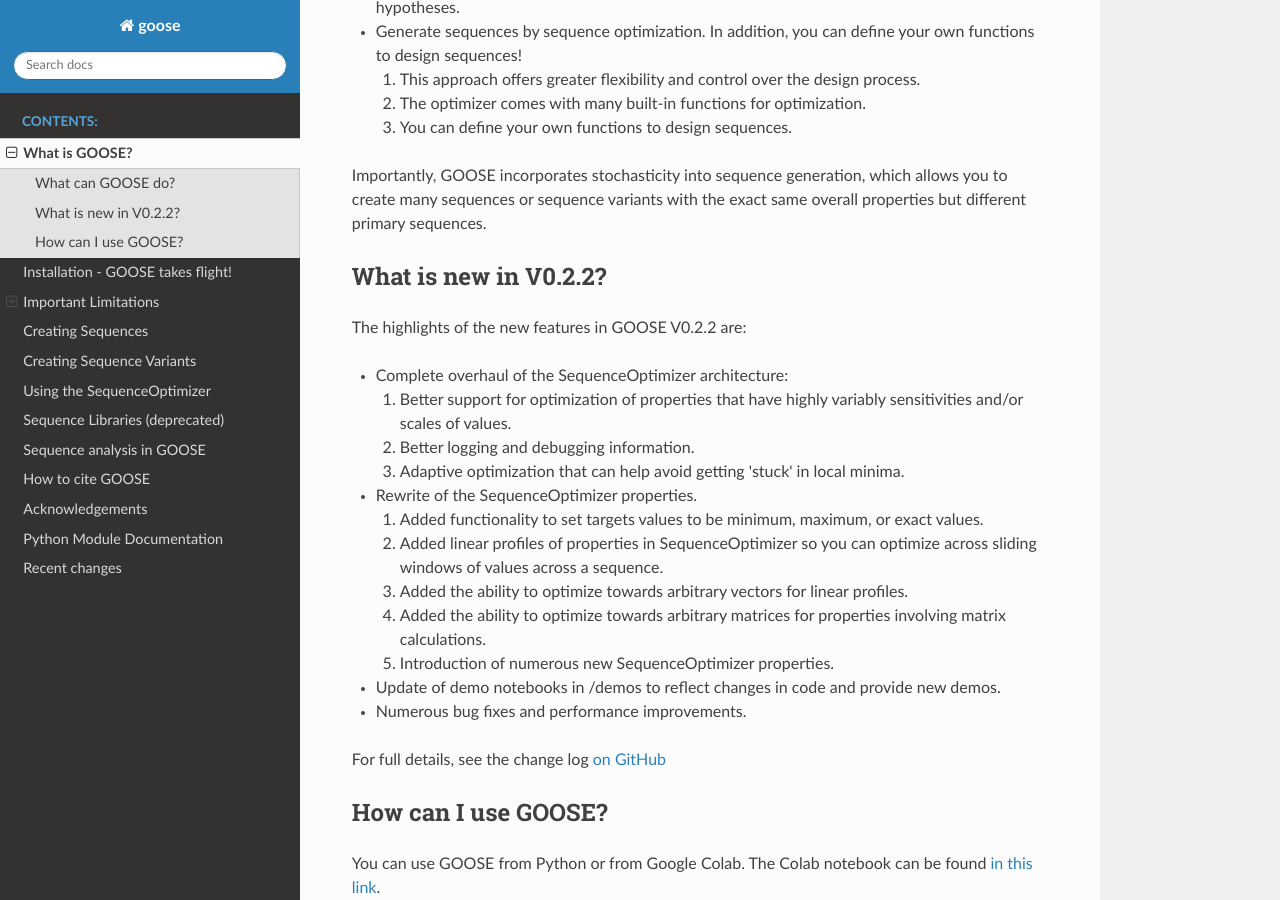
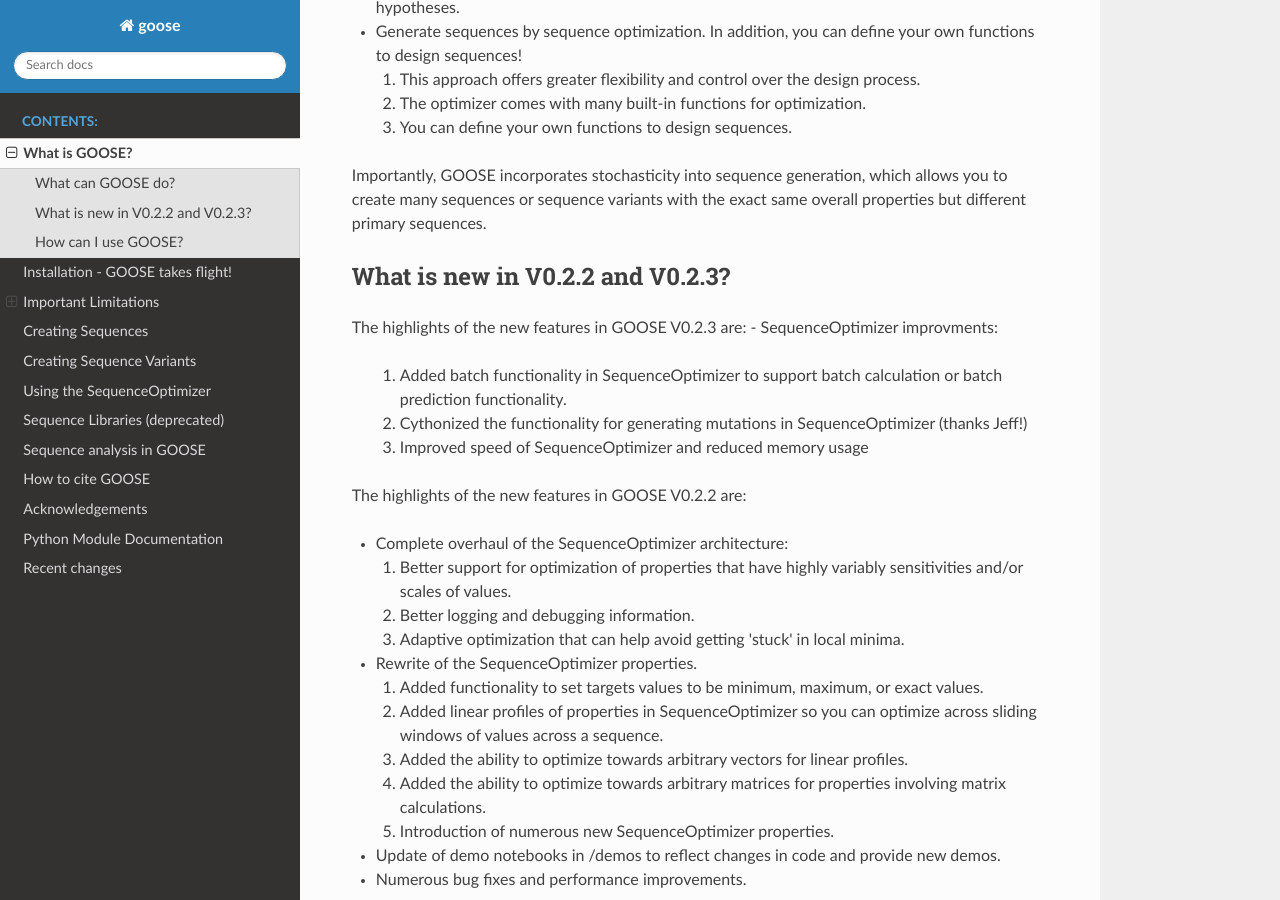
Before and after one commit to idptools/goose, a Sphinx documentation site: the page built from docs/getting_started.rst, in a window 1280 px wide and 900 px high, scrolled down 532 px. Built offline with Sphinx 7.4.7 and the Read the Docs theme 3.1.0, drawn with Linux system fonts in a browser that asks for light colours.

Commit message:
Readthedocs update

```diff
--- a/docs/getting_started.rst
+++ b/docs/getting_started.rst
@@ -22,8 +22,16 @@
 
 Importantly, GOOSE incorporates stochasticity into sequence generation, which allows you to create many sequences or sequence variants with the exact same overall properties but different primary sequences.
 
-What is new in V0.2.2?
------------------------
+What is new in V0.2.2 and V0.2.3?
+-------------------------------------
+The highlights of the new features in GOOSE V0.2.3 are:
+- SequenceOptimizer improvments:
+
+  #. Added batch functionality in SequenceOptimizer to support batch calculation or batch prediction functionality.
+  #. Cythonized the functionality for generating mutations in SequenceOptimizer (thanks Jeff!)
+  #. Improved speed of SequenceOptimizer and reduced memory usage
+
+
 The highlights of the new features in GOOSE V0.2.2 are:
 
 - Complete overhaul of the SequenceOptimizer architecture:
```
